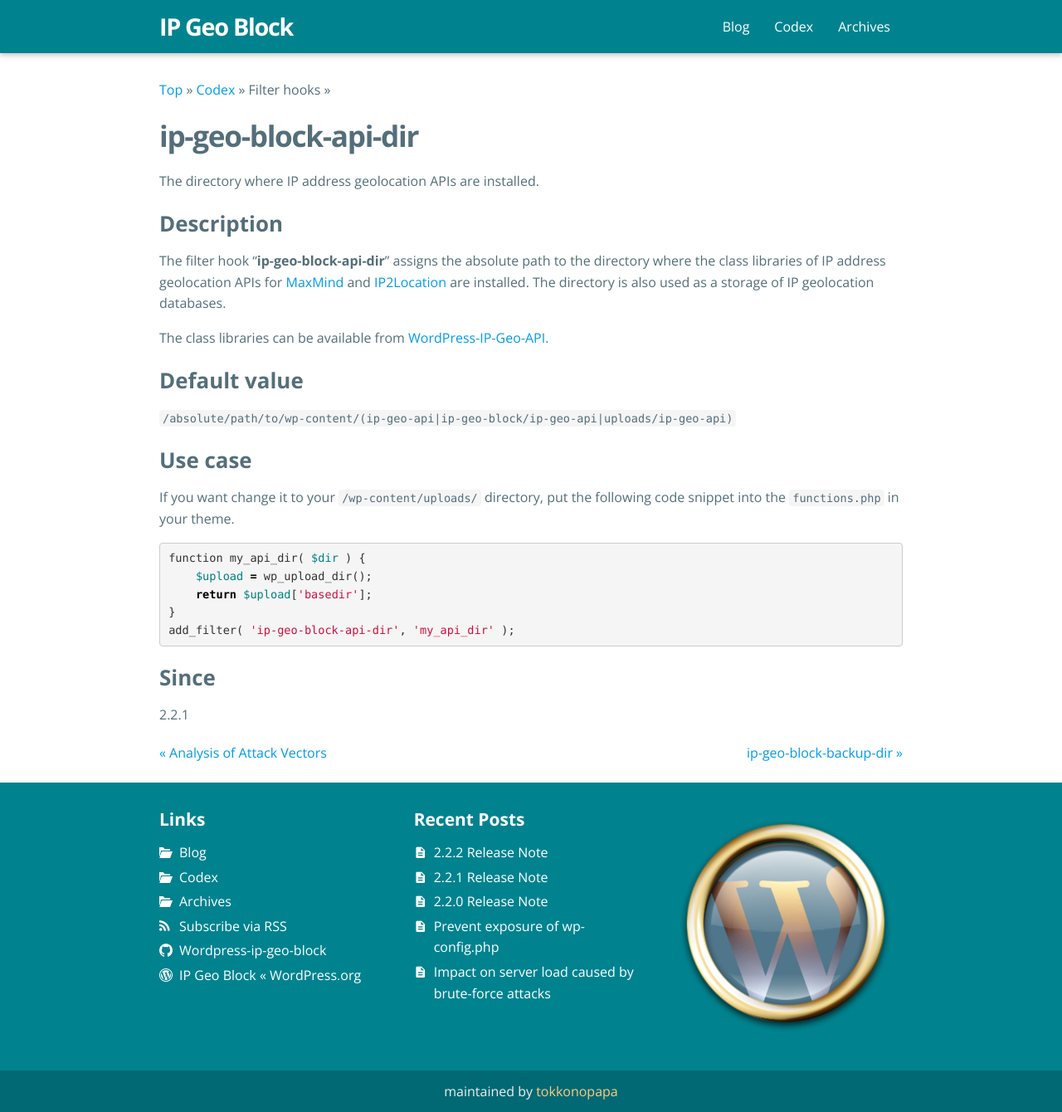
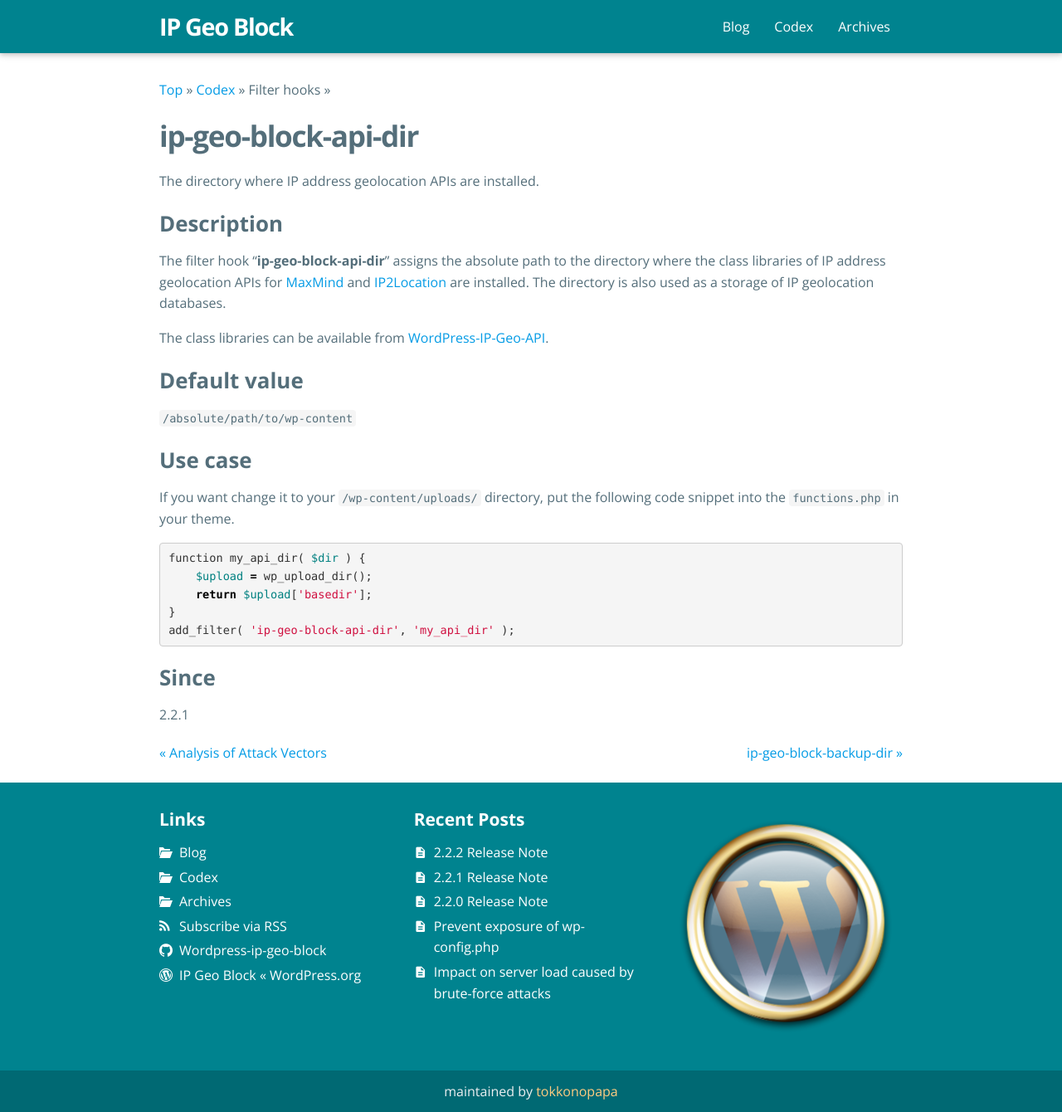
Before and after one commit to tokkonopapa/WordPress-IP-Geo-Block, a Jekyll site: the page built from _codex/99/ip-geo-block-api-dir.md, in a window 1280 px wide. Shown: the whole page at 83% size. Built offline with Jekyll 4.4.1, drawn with Linux system fonts in a browser that asks for light colours; some web fonts are replaced.

Commit message:
Update codex.

```diff
--- a/_codex/99/ip-geo-block-api-dir.md
+++ b/_codex/99/ip-geo-block-api-dir.md
@@ -23,7 +23,7 @@
 
 ### Default value ###
 
-`/absolute/path/to/wp-content/(ip-geo-api|ip-geo-block/ip-geo-api|uploads/ip-geo-api)`
+`/absolute/path/to/wp-content`
 
 ### Use case ###
 
```
